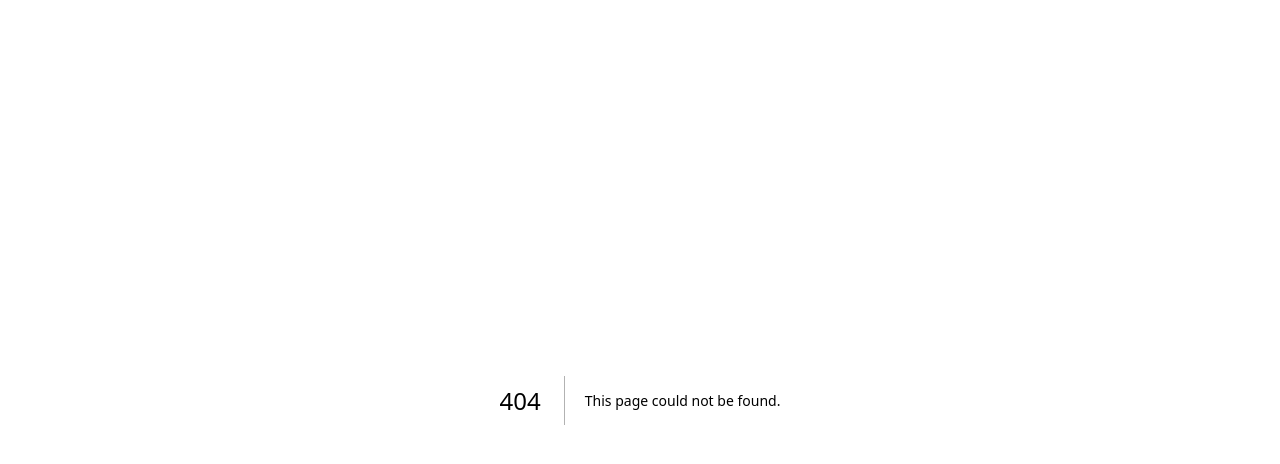
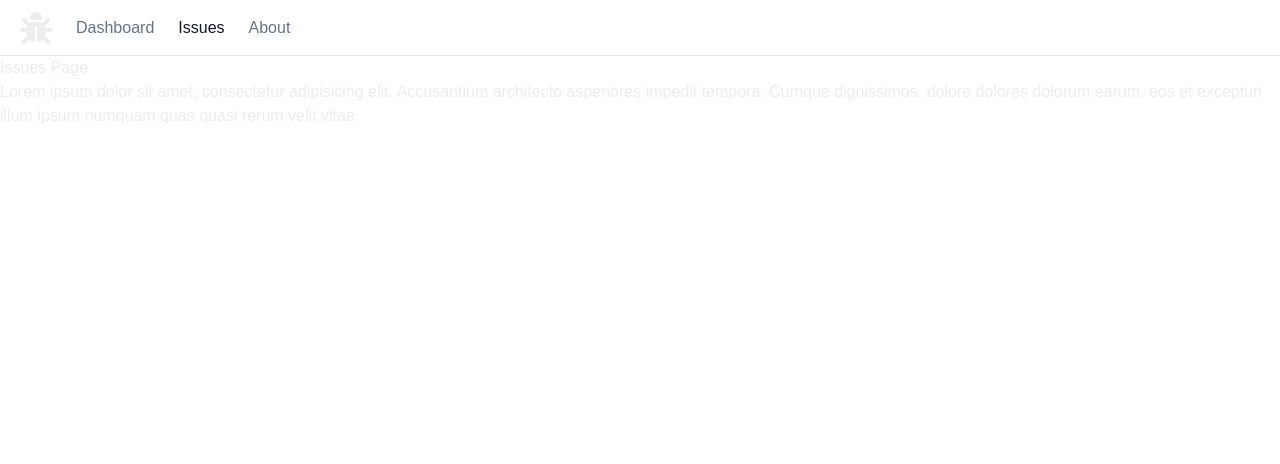
Before and after one commit to waibiaf2/Issue-Tracker-Custom-, a Next.js app: page /issues in a window 1280 px wide. Before the commit this address had no page. Shown: the top 464 px of the page. Built offline with nearby package versions, Linux system fonts and the light colour scheme.

Commit message:
Add navbar

```diff
--- /dev/null
+++ b/app/NavBar.tsx
@@ -0,0 +1,52 @@
+'use client'
+import React from 'react';
+import Link from "next/link";
+import {FaBug} from "react-icons/fa6";
+import classnames from "classnames";
+import {usePathname} from "next/navigation";
+
+const NavBar = () => {
+    const pathname = usePathname();
+
+    const links = [
+        {label: "Dashboard", href: "/"},
+        {label: "Issues", href: "/issues"},
+        {label: "About", href: "/about"},
+    ]
+    return (
+        <nav className="
+            flex
+            space-x-6
+            border-b
+            h-14
+            items-center
+            px-5"
+        >
+            <Link href="/">
+                <FaBug size={32}/>
+            </Link>
+            <ul className="flex space-x-6">
+                {
+                    links.map(
+                        link =>
+                            <Link
+                                key={link.label}
+                                href={link.href}
+                                className={
+                                    classnames({
+                                        'text-slate-900': link.href === pathname,
+                                        'text-slate-500': link.href !== pathname,
+                                        'hover:text-slate-800 transition-colors': true
+                                    })
+                                }
+                            >
+                                {link.label}
+                            </Link>
+                    )
+                }
+            </ul>
+        </nav>
+    );
+};
+
+export default NavBar;
--- /dev/null
+++ b/app/issues/page.tsx
@@ -0,0 +1,12 @@
+import React from 'react';
+
+const IssuesPage = () => {
+    return (
+        <div>
+            <h1>Issues Page</h1>
+            Lorem ipsum dolor sit amet, consectetur adipisicing elit. Accusantium architecto asperiores impedit tempora. Cumque dignissimos, dolore dolores dolorum earum, eos et excepturi illum ipsum numquam quas quasi rerum velit vitae.
+        </div>
+    );
+};
+
+export default IssuesPage;
--- a/app/layout.tsx
+++ b/app/layout.tsx
@@ -1,6 +1,7 @@
 import type { Metadata } from "next";
 import localFont from "next/font/local";
 import "./globals.css";
+import NavBar from "@/app/NavBar";
 
 const geistSans = localFont({
   src: "./fonts/GeistVF.woff",
@@ -28,7 +29,10 @@ export default function RootLayout({
       <body
         className={`${geistSans.variable} ${geistMono.variable} antialiased`}
       >
+      <NavBar/>
+      <main>
         {children}
+      </main>
       </body>
     </html>
   );
```
Also changed, not shown: package.json (+6 -4 lines), 2 other files (tests, documents, lock files or other folders).
